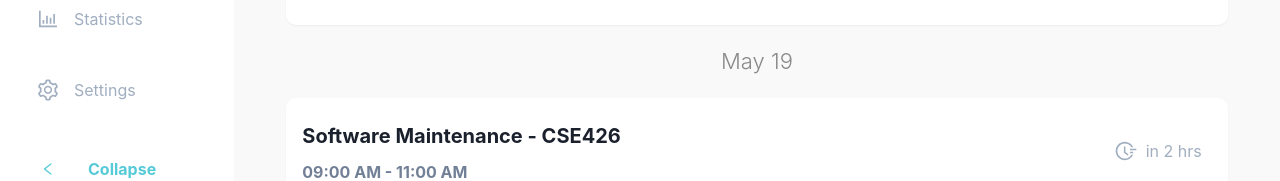
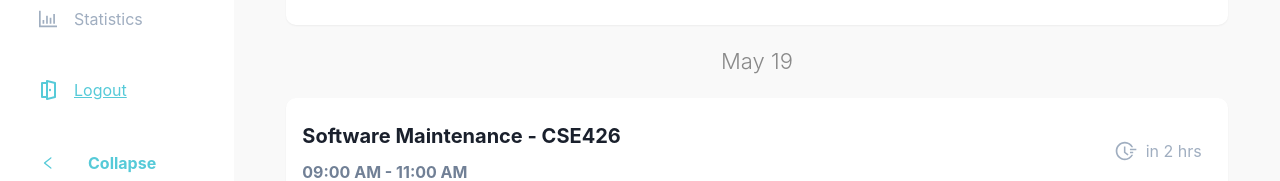
Before and after one commit to Edugaze-Inc/edugaze-fe, a React (Create React App) app: page /dashboard in a window 1280 px wide. Shown: the part 488-669 px from the top of the page. Built offline with nearby package versions, Linux system fonts and the light colour scheme.

Commit message:
add logout button

```diff
--- a/src/pages/dashboard/components/SideBar.tsx
+++ b/src/pages/dashboard/components/SideBar.tsx
@@ -11,6 +11,7 @@ import {
     AiOutlineLeft
 } from "react-icons/ai";
 import NavItem from "./NavItem";
+import { BiDoorOpen } from "react-icons/bi";
 
 export default function Sidebar() {
     const [navSize, changeNavSize] = useState("large");
@@ -76,11 +77,14 @@ export default function Sidebar() {
                     <NavItem icon={AiOutlineCalendar} title="Calendar" navSize={navSize} />
                     <NavItem icon={AiOutlineHistory} title="History" navSize={navSize} />
                     <NavItem icon={AiOutlineBarChart} title="Statistics" navSize={navSize} />
-                    <NavItem icon={AiOutlineSetting} title="Settings" navSize={navSize} />
+                    {/* {<NavItem icon={AiOutlineSetting} title="Settings" navSize={navSize} />} */}
 
-
-
-
+                    <Link mt="25px" color="#56CAD8" p="8px">
+                        <Flex flexDir="row">
+                            <Icon as={BiDoorOpen} fontSize="2xl" />
+                            <Text as="u" ml="14px" display={navSize == "small" ? "none" : "flex"}>Logout</Text>
+                        </Flex>
+                    </Link>
 
 
                     {/* toggle navbar button */}
@@ -118,6 +122,6 @@ export default function Sidebar() {
 
             </Flex>
 
-        </Flex>
+        </Flex >
     );
 }
```
